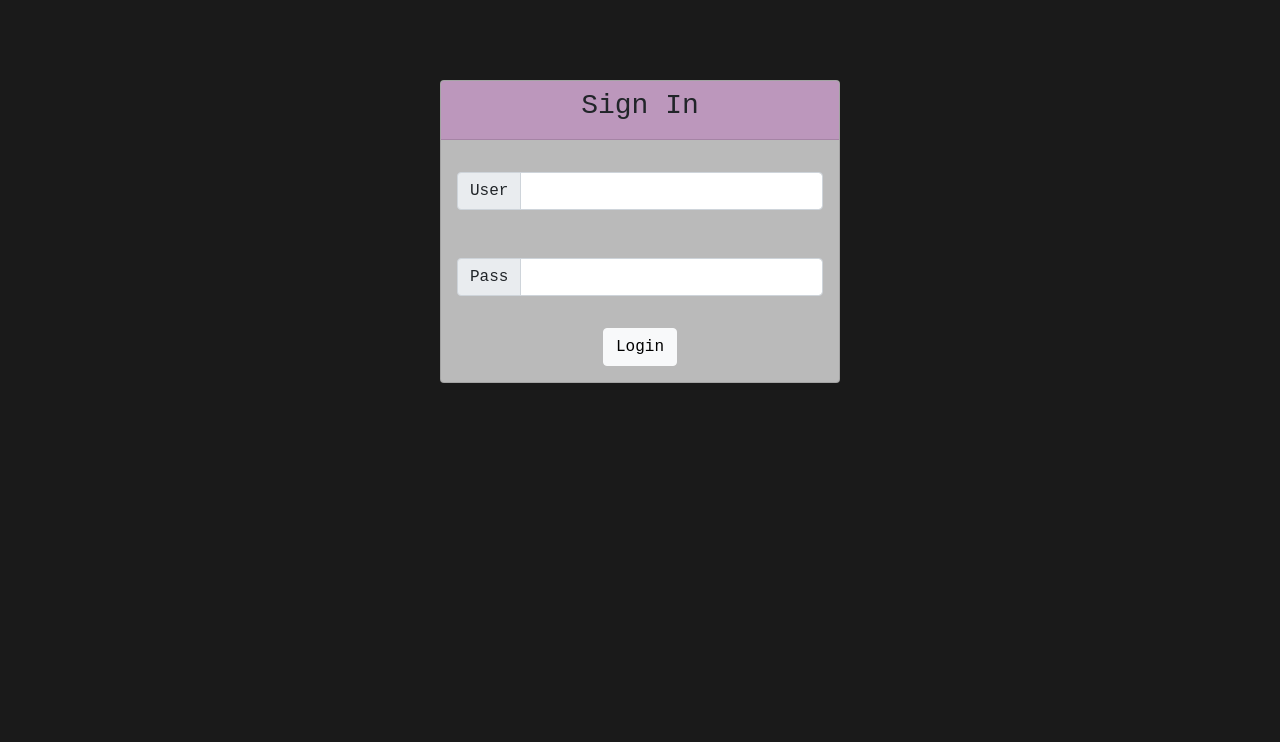
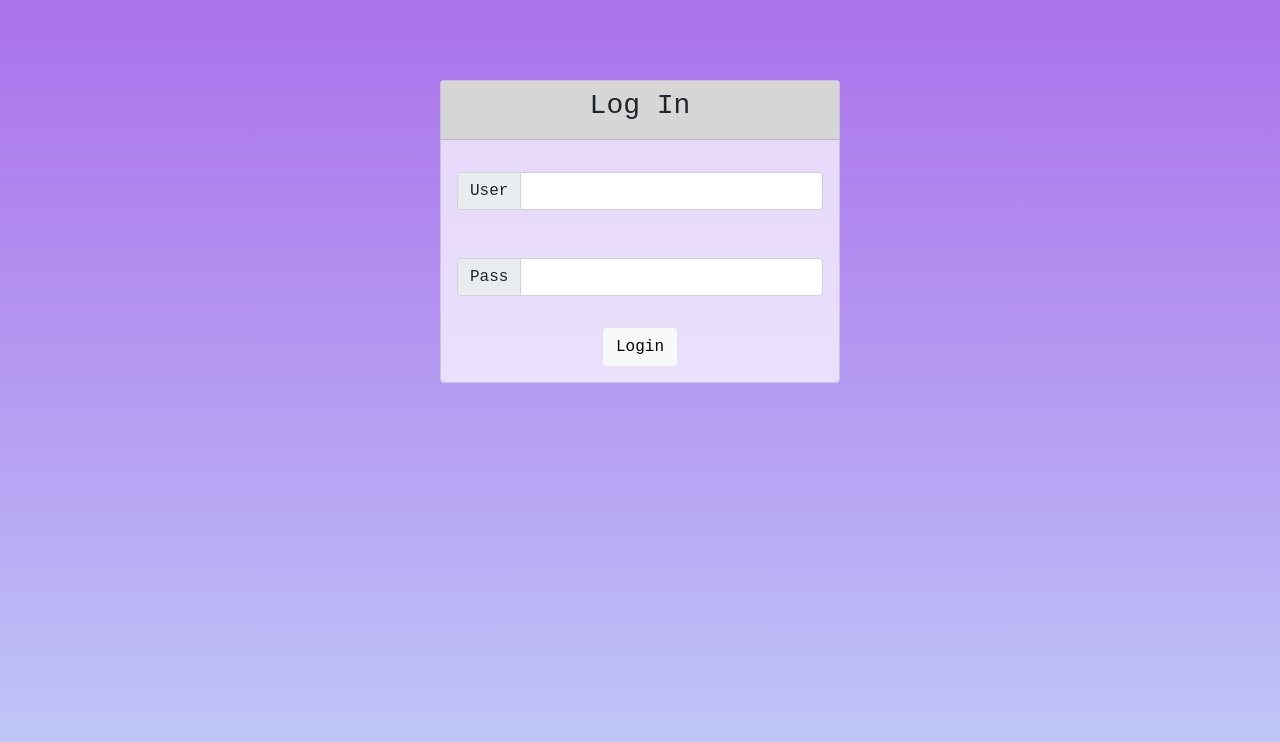
Before and after one commit to gabrielalvmart/NetprojectWebsite, a plain HTML site: page index.html in a window 1280 px wide. Drawn offline with nearby package versions, Linux system fonts and the light colour scheme.

Commit message:
Style update

```diff
--- a/index.html
+++ b/index.html
@@ -10,7 +10,7 @@
             <div class="d-flex justify-content-center h-100">
                 <div class="card">
                     <div class="card-header">
-                        <h3>Sign In</h3>
+                        <h3>Log In</h3>
                     </div>
                     <div class="class-body">
                         <form>
--- a/styles.css
+++ b/styles.css
@@ -1,9 +1,15 @@
 body{
-    background-color: #1A1A1A;
-    background-size: cover;
+    background: rgb(171,113,235);
+    background: linear-gradient(180deg, rgba(171,113,235,1) 0%, rgba(182,159,242,1) 54%, rgba(193,205,249,1) 100%);
+    height: 100%;
+    margin: 0;
     background-repeat: no-repeat;
+    background-attachment: fixed;
+    font-family: monospace;
+}
+
+html{
     height: 100%;
-    font-family: monospace;
 }
 
 .container{
@@ -19,7 +25,8 @@ body{
     background-color: rgba(255,255,255,0.7) !important;
 }
 .card-header{
-    background-color: rgba(193, 72, 191,0.3) !important;
+    /*background-color: rgba(193, 72, 191,0.3) !important;*/
+    background-color: #d6d6d6;
 }
 
 .btn-primary{
```
